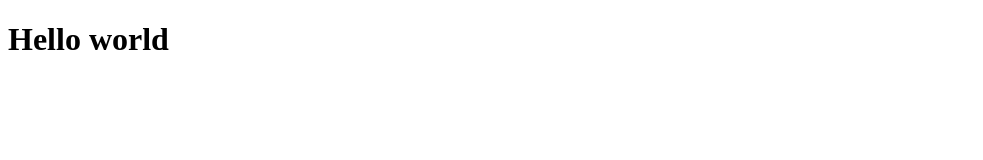
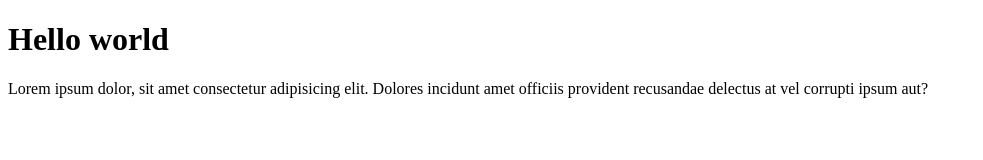
Before and after one commit to DomantasBal/todo-list-group-work, a plain HTML site: page index.html in a window 1280 px wide. Shown: the whole page, without its empty margins (0-983 px from the left). Drawn offline with Linux system fonts and the light colour scheme.

Commit message:
added paragraph with text for test

```diff
--- a/index.html
+++ b/index.html
@@ -8,5 +8,9 @@
   </head>
   <body>
     <h1>Hello world</h1>
+    <p>
+      Lorem ipsum dolor, sit amet consectetur adipisicing elit. Dolores incidunt
+      amet officiis provident recusandae delectus at vel corrupti ipsum aut?
+    </p>
   </body>
 </html>
```
